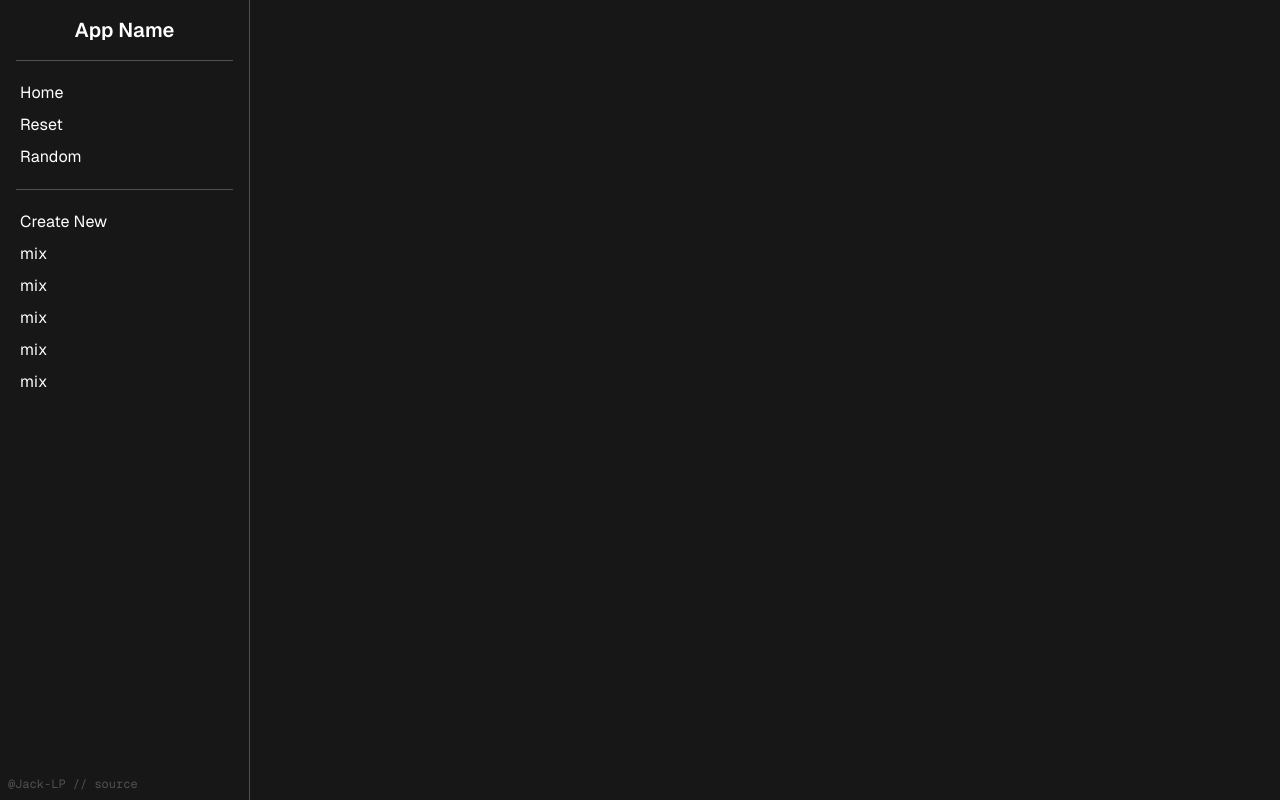
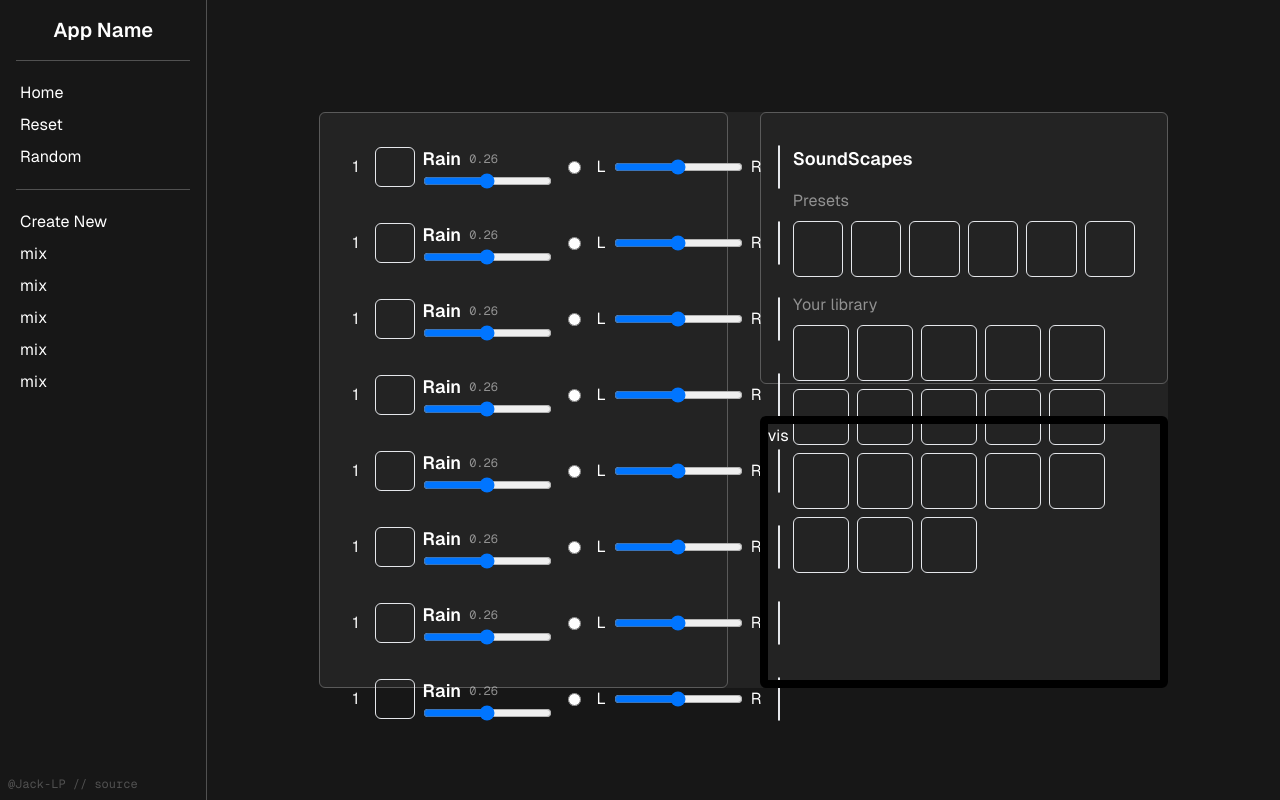
Before and after one commit to Jack-LP/Rune, a React (Vite) app: page / in a window 1280 px wide. Built offline with nearby package versions, Linux system fonts and the light colour scheme; the HTML template or start-up script is replaced by a standard one.

Commit message:
Added sound mixer and soundscapes section

```diff
--- a/src/App.jsx
+++ b/src/App.jsx
@@ -1,9 +1,13 @@
-import SideBar from './components/sidebar/SideBar';
+import SideBar from "./components/sidebar/SideBar";
+import MainSection from "./components/mainSection/MainSection";
 
 function App() {
   return (
-    <div className='h-screen bg-neutral-900 text-white font-Geist'>
+    <div className="flex h-screen bg-neutral-900 font-Geist text-white">
       <SideBar />
+      <div className="flex w-full bg-neutral-900 p-28">
+        <MainSection />
+      </div>
     </div>
   );
 }
--- /dev/null
+++ b/src/components/mainSection/MainSection.jsx
@@ -0,0 +1,15 @@
+import React from "react";
+import SoundMixer from "./soundMixer/SoundMixer";
+import SoundScapes from "./soundScapes/SoundScapes";
+
+const MainSection = () => {
+  return (
+    <div className="grid w-full grid-cols-2 grid-rows-2 gap-8 rounded-md bg-white/5">
+      <SoundMixer />
+      <SoundScapes />
+      <div className="w-full rounded-md border-8 border-black">vis</div>
+    </div>
+  );
+};
+
+export default MainSection;
--- /dev/null
+++ b/src/components/mainSection/soundMixer/SoundItem.jsx
@@ -0,0 +1,30 @@
+import React from "react";
+
+const SoundItem = () => {
+  return (
+    <div className="flex w-full items-center justify-between gap-4">
+      <p>1</p>
+      <div className="flex items-center gap-2">
+        <div className="h-10 w-10 rounded-md border-1"></div>
+        <div className="flex flex-col">
+          <div className="flex items-center gap-2">
+            <p className="text-lg font-semibold">Rain</p>
+            <button className="font-GeistMono text-xs text-white/50">
+              0.26
+            </button>
+          </div>
+          <input type="range" />
+        </div>
+      </div>
+      <input type="radio" />
+      <div className="flex items-center gap-2">
+        <p>L</p>
+        <input type="range" />
+        <p>R</p>
+      </div>
+      <div className="h-full w-[180px] rounded-md border-1"></div>
+    </div>
+  );
+};
+
+export default SoundItem;
--- /dev/null
+++ b/src/components/mainSection/soundMixer/SoundMixer.jsx
@@ -0,0 +1,19 @@
+import React from "react";
+import SoundItem from "./SoundItem";
+
+const SoundMixer = () => {
+  return (
+    <div className="row-span-2 flex w-full flex-col gap-8 rounded-md border-1 border-white/25 p-8">
+      <SoundItem />
+      <SoundItem />
+      <SoundItem />
+      <SoundItem />
+      <SoundItem />
+      <SoundItem />
+      <SoundItem />
+      <SoundItem />
+    </div>
+  );
+};
+
+export default SoundMixer;
--- /dev/null
+++ b/src/components/mainSection/soundScapes/SoundScapes.jsx
@@ -0,0 +1,45 @@
+import React from "react";
+
+const SoundScapes = () => {
+  return (
+    <div className="flex w-full flex-col gap-4 rounded-md border-1 border-white/25 p-8">
+      <h1 className="text-lg font-semibold">SoundScapes</h1>
+      <div className="flex flex-col gap-2">
+        <p className="text-white/50">Presets</p>
+        <div className="flex gap-2">
+          <div className="h-14 w-14 rounded-md border-1"></div>
+          <div className="h-14 w-14 rounded-md border-1"></div>
+          <div className="h-14 w-14 rounded-md border-1"></div>
+          <div className="h-14 w-14 rounded-md border-1"></div>
+          <div className="h-14 w-14 rounded-md border-1"></div>
+          <div className="h-14 w-14 rounded-md border-1"></div>
+        </div>
+      </div>
+      <div className="flex flex-col gap-2">
+        <p className="text-white/50">Your library</p>
+        <div className="flex flex-wrap gap-2">
+          <div className="h-14 w-14 rounded-md border-1"></div>
+          <div className="h-14 w-14 rounded-md border-1"></div>
+          <div className="h-14 w-14 rounded-md border-1"></div>
+          <div className="h-14 w-14 rounded-md border-1"></div>
+          <div className="h-14 w-14 rounded-md border-1"></div>
+          <div className="h-14 w-14 rounded-md border-1"></div>
+          <div className="h-14 w-14 rounded-md border-1"></div>
+          <div className="h-14 w-14 rounded-md border-1"></div>
+          <div className="h-14 w-14 rounded-md border-1"></div>
+          <div className="h-14 w-14 rounded-md border-1"></div>
+          <div className="h-14 w-14 rounded-md border-1"></div>
+          <div className="h-14 w-14 rounded-md border-1"></div>
+          <div className="h-14 w-14 rounded-md border-1"></div>
+          <div className="h-14 w-14 rounded-md border-1"></div>
+          <div className="h-14 w-14 rounded-md border-1"></div>
+          <div className="h-14 w-14 rounded-md border-1"></div>
+          <div className="h-14 w-14 rounded-md border-1"></div>
+          <div className="h-14 w-14 rounded-md border-1"></div>
+        </div>
+      </div>
+    </div>
+  );
+};
+
+export default SoundScapes;
```
